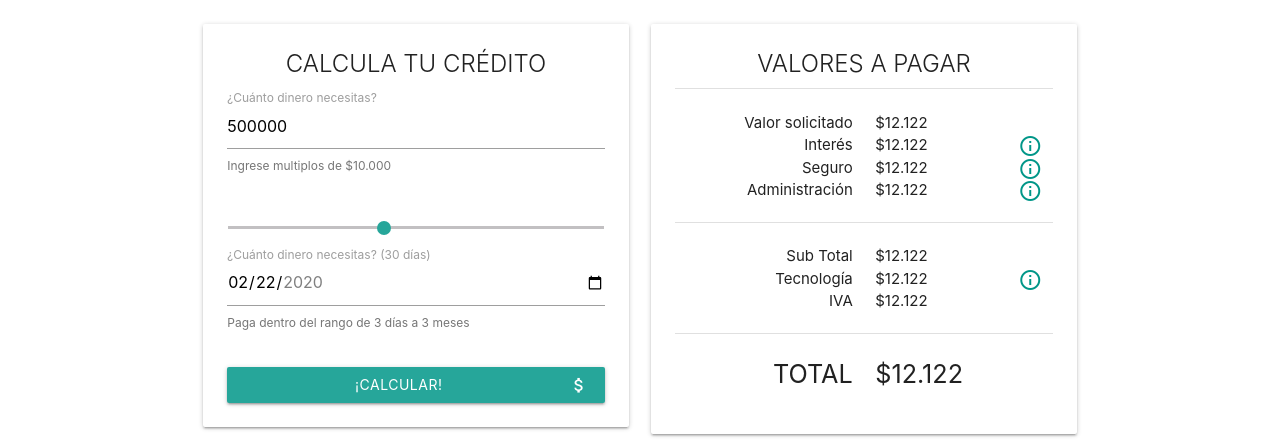
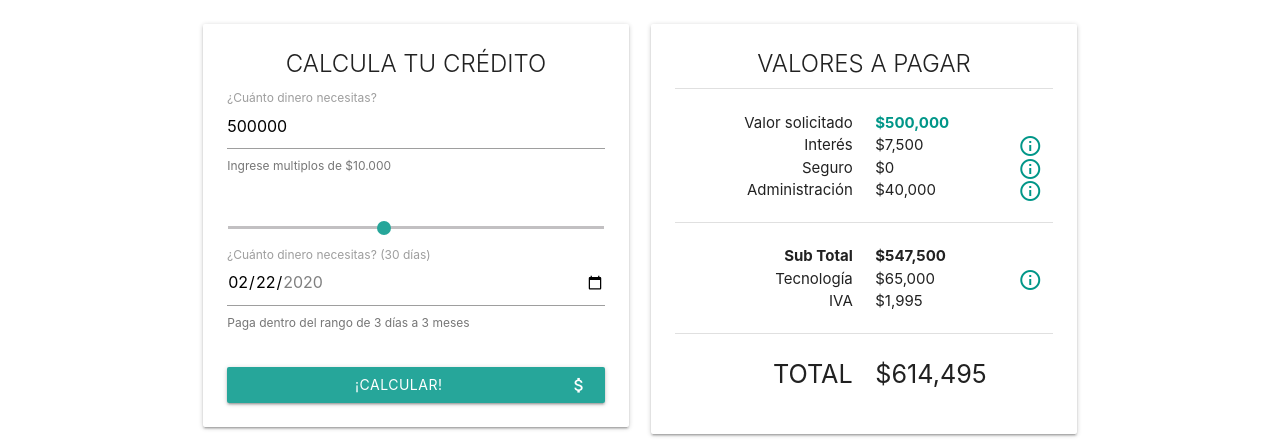
Before and after one commit to daniel7byte/CalculadoraIntereses-HTML, a plain HTML site: page index.html in a window 1280 px wide. Shown: the part 1644-2088 px from the top of the page. Drawn offline with nearby package versions, Linux system fonts and the light colour scheme.

Commit message:
Calculos

```diff
--- a/index.html
+++ b/index.html
@@ -114,7 +114,7 @@
                     <div class="input-field col s12">
                       <input placeholder="" id="input_number" type="number" class="validate" min="150000" max="1000000" step="10000" value="500000">
                       <label for="first_name">¿Cuánto dinero necesitas?</label>
-                      <span class="helper-text" data-error="Ingrese un valor dentro del rango">Ingrese multiplos de $10.000</span>
+                      <span class="helper-text" data-error="Ingrese un valor dentro del rango de $150,000 a $1,000,000, y multiplo de $10.000">Ingrese multiplos de $10.000</span>
                     </div>
                   </div>
                   <p class="range-field">
@@ -150,16 +150,16 @@
                 <div class="col s6" style="text-align: right;">
                   Valor solicitado
                 </div>
-                <div class="col s6" id="show_number">
-                  $12.122
+                <div class="col s6">
+                  <span id="show_number" style="font-weight: bold;" class="teal-text">$0</span>
                 </div>
               </div>
               <div class="row margin-zero">
                 <div class="col s6" style="text-align: right;">
                   Interés
                 </div>
-                <div class="col s6" id="show_">
-                  $12.122
+                <div class="col s6">
+                  <span id="show_interes">$0</span>
                   <span class="badge">
                     <a class="tooltipped" data-position="left" data-tooltip="<div class='tooltip-content'>De acuerdo con el cambio de metodología implementada para el efecto, las autoridades nacionales certifican la tasa máxima que puede ser cobrada por las obligaciones crediticias mensualmente. Para el mes de enero de 2020 te informamos que la tasa es 28,16% E.A. (efectiva anual).</div>">
                       <i class="material-icons teal-text">info_outline</i>
@@ -171,8 +171,8 @@
                 <div class="col s6" style="text-align: right;">
                   Seguro
                 </div>
-                <div class="col s6" id="show_">
-                  $12.122
+                <div class="col s6">
+                  <span id="show_seguro">$0</span>
                   <span class="badge">
                     <a class="tooltipped" data-position="left" data-tooltip="<div class='tooltip-content'>Póliza de aseguramiento sobre el valor del crédito en caso de muerte o incapacidad total del titular.<br><br>Si cuentas con un seguro que cubra este tipo de obligaciones puedes utilizarlo con nosotros.</div>">
                       <i class="material-icons teal-text">info_outline</i>
@@ -184,8 +184,8 @@
                 <div class="col s6" style="text-align: right;">
                   Administración
                 </div>
-                <div class="col s6" id="show_">
-                  $12.122
+                <div class="col s6">
+                  <span id="show_administracion">$0</span>
                   <span class="badge">
                     <a class="tooltipped" data-position="left" data-tooltip="<div class='tooltip-content'>Asociado a la disponibilidad del cupo de crédito. Este valor se cancela cada 30 días mientras tenga uno ó más créditos activos.</div>">
                       <i class="material-icons teal-text">info_outline</i>
@@ -195,20 +195,20 @@
               </div>
               <div class="divider"></div>
               <br>
-              <div class="row margin-zero">
+              <div class="row margin-zero" style="font-weight: bold;">
                 <div class="col s6" style="text-align: right;">
                   Sub Total
                 </div>
-                <div class="col s6" style="text-align: left;" id="show_">
-                  $12.122
+                <div class="col s6">
+                  <span id="show_subtotal">$0</span>
                 </div>
               </div>
               <div class="row margin-zero">
                 <div class="col s6" style="text-align: right;">
                   Tecnología
                 </div>
-                <div class="col s6" style="text-align: left;" id="show_">
-                  $12.122
+                <div class="col s6">
+                  <span id="show_tecnologia">$0</span>
                   <span class="badge">
                     <a class="tooltipped" data-position="left" data-tooltip="<div class='tooltip-content'><strong>Cargo opcional</strong> que te permite acceder a la plataforma desde la comodidad de tu casa, sin trámites físicos, papeleos y filas. Para ser exento de este cargo, puedes hacer tu solicitud de manera física y no contarás con acceso a la plataforma virtual.</div>">
                       <i class="material-icons teal-text">info_outline</i>
@@ -220,8 +220,8 @@
                 <div class="col s6" style="text-align: right;">
                   IVA
                 </div>
-                <div class="col s6" id="show_">
-                  $12.122
+                <div class="col s6">
+                  <span id="show_iva">$0</span>
                 </div>
               </div>
               <div class="divider"></div>
@@ -230,8 +230,8 @@
                 <div class="col s6" style="text-align: right;">
                   TOTAL
                 </div>
-                <div class="col s6" id="show_">
-                  $12.122
+                <div class="col s6">
+                  <span id="show_total">$0</span>
                 </div>
               </div>
 
--- a/js/controller.js
+++ b/js/controller.js
@@ -12,6 +12,7 @@ $( document ).ready(function() {
     $('#input_date').change(function() {
         var days = daysBetweenDates(); // Funcion que calcula la diferencia entre dos fechas
         $('#description_date_range').text(days + ' días'); // imprime en el div
+        calculate();
     });
 
     // Esta funcion toma la fecha actual y la fecha que el usuario eligió en el campo, así sabrá dentro de cuantos días se hará el pago
@@ -28,20 +29,62 @@ $( document ).ready(function() {
     // Cuando cambie el range
     $('#range_number').change(function(){
         $('#input_number').val($(this).val());
-        console.log($(this).val());
+        calculate();
+        // console.log($(this).val());
     });
 
     // Cuando cambie el campo
     $('#input_number').change(function(){
         $('#range_number').val($(this).val());
-        console.log($(this).val());
+        calculate();
+        // console.log($(this).val());
     });
+
+    // Constantes para calculo
+    const interes = 0.015;
+    const administracion = 0.08;
+    const tecnologia = 0.13;
+    const iva = 0.00399;
+    const seguro = 0;
 
     // Calculo de valores
     function calculate() {
+        var number = Number($('#input_number').val());
+        $('#show_number').text(formatMoney(number));
 
+        var cal_interes = number*interes;
+        $('#show_interes').text(formatMoney(cal_interes));
+
+        var cal_seguro = number * seguro;
+        $('#show_seguro').text(formatMoney(cal_seguro));
+
+        var cal_administracion = number*administracion;
+        $('#show_administracion').text(formatMoney(cal_administracion));
+
+        var subtotal = number+cal_interes+cal_administracion+cal_seguro;
+        $('#show_subtotal').text(formatMoney(subtotal));
+
+        var cal_tecnologia = number*tecnologia;
+        $('#show_tecnologia').text(formatMoney(cal_tecnologia));
+
+        var cal_iva = number * iva;
+        $('#show_iva').text(formatMoney(cal_iva));
+
+        var total = subtotal+cal_tecnologia+cal_iva;
+        $('#show_total').text(formatMoney(total));
+    }
+
+    function formatMoney(number){
+        return '$' + (new Intl.NumberFormat().format(number));
+
+        // return (new Intl.NumberFormat('es-CO', {
+        //     style: 'currency',
+        //     currency: 'COP',
+        //     maximumSignificantDigits: 4
+        // }).format(number));
     }
 
     // Funciones ejecutadas al terminar la carga del DOM
     daysBetweenDates();
+    calculate();
 });
```
